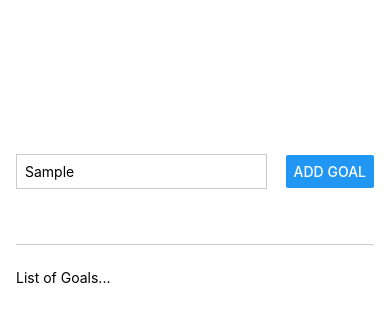
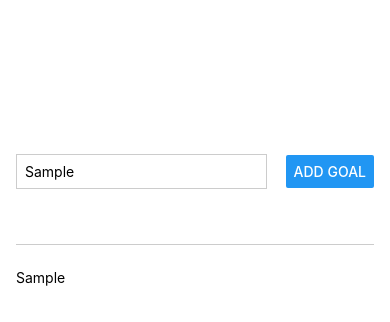
Before and after one commit to allenmurfee/track-your-goals-app-react-native, a React Native app: screen / in a window 390 px wide. Both pictures are taken after typing "Sample" into the empty fields and a click on the button "ADD GOAL". Shown: the top 322 px of the page. Built offline with nearby package versions, Linux system fonts and the light colour scheme.

Commit message:
added logic for adding goals to the list

```diff
--- a/App.js
+++ b/App.js
@@ -4,12 +4,14 @@
 
 export default function App() {
   const [enteredGoalText, setEnteredGoalText] = useState("");
+  const [courseGoals, setCourseGoals] = useState([]);
   function goalInput(enteredText) {
     setEnteredGoalText(enteredText);
   }
 
   function addGoal() {
-    console.log(enteredGoalText);
+    // the below is a callback function that receives the current state (here the parameter for the state is currentCourseGoals) and then creates a new array. This is better than updating the state directly with just setCourseGoals( [...courseGoals, enteredGoalText]) because it can lead to unexpected behavior
+    setCourseGoals((currentCourseGoals) => [...courseGoals, enteredGoalText]);
   }
 
   return (
@@ -26,7 +28,9 @@
       </View>
       {/* List view for all goals */}
       <View style={styles.goalsContainer}>
-        <Text>List of Goals...</Text>
+        {courseGoals.map((goal, index) => (
+          <Text key={index}>{goal}</Text>
+        ))}
       </View>
     </View>
   );
```
